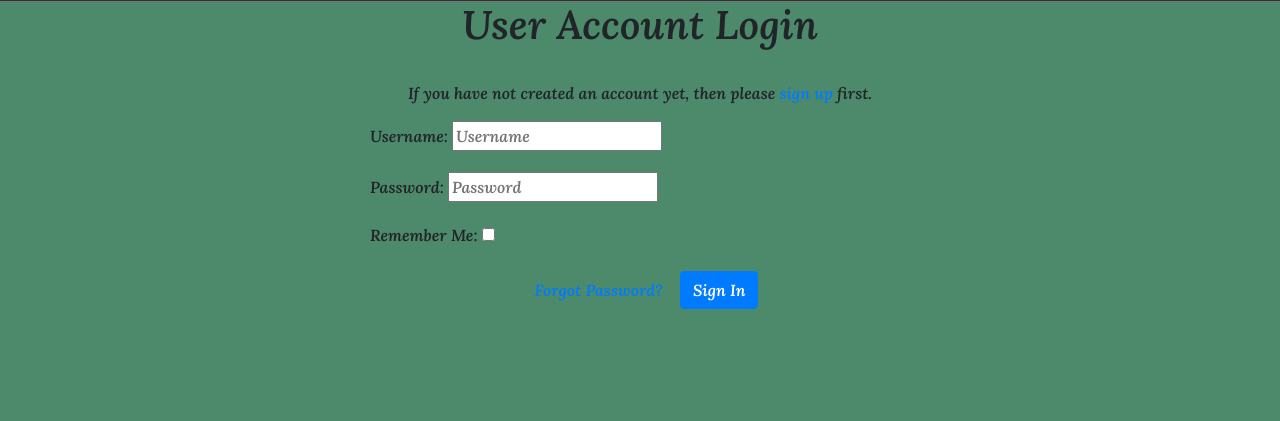
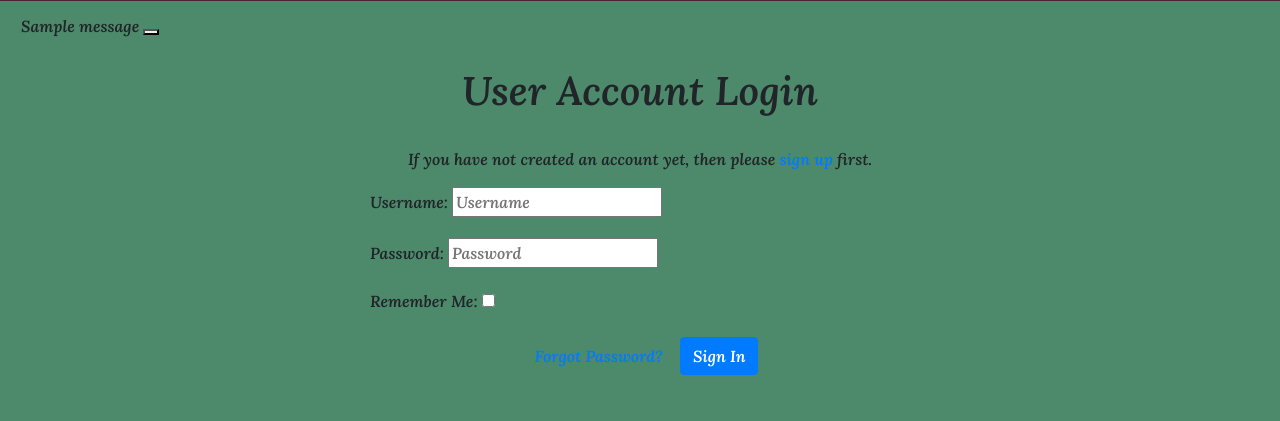
Before and after one commit to Thomas-Tomo/woodland-whispers-retreat, a Django app: page /accounts/login/ in a window 1280 px wide. Shown: the part 81-502 px from the top of the page. Run offline with Django 3.2, Linux system fonts and the light colour scheme; tables that the repository leaves empty hold one stand-in row (values such as "Sample post"); one stand-in notice (Sample message) is shown; some libraries are stand-ins or nearby versions.

Commit message:
Update base.html with messages container

```diff
--- a/cabin_bookings/views.py
+++ b/cabin_bookings/views.py
@@ -1,4 +1,5 @@
 from django.shortcuts import render, get_object_or_404, reverse, redirect
+from django.contrib import messages
 from django.contrib.auth.decorators import login_required
 from django.core.paginator import Paginator
 from django.views import generic, View
@@ -44,6 +45,7 @@ def booking_create(request, cabin_id):
                 return render(request, 'my_booking.html', context)
 
             booking.save()
+            messages.success(request, "New Booking created successfully")
             return redirect('booking_success', cabin_id=cabin.id, booking_id=booking.id)  # noqa
     else:
         form = BookingForm()
@@ -84,6 +86,7 @@ def edit_booking(request, booking_id):
                 return render(request, 'edit_booking.html', context)
 
             form.save()
+            messages.success(request, "Booking updated successfully")
             return redirect('booking_overview')
     else:
         form = BookingForm(instance=booking)
--- a/templates/base.html
+++ b/templates/base.html
@@ -76,6 +76,17 @@
                 </div>
             </nav>
         </header>
+
+        <div class="my-message-container">
+            {% for message in messages %}
+            <div class="my-message alert {{ message.tags }} alert-dismissible fade show" role="alert">
+                {{ message | safe }}
+                <button type="button" class="my-close-button btn-close" data-bs-dismiss="alert"
+                    aria-label="Close"></button>
+            </div>
+            {% endfor %}
+        </div>
+
         <div>
             {% block content %}
             {% endblock content %}
```
